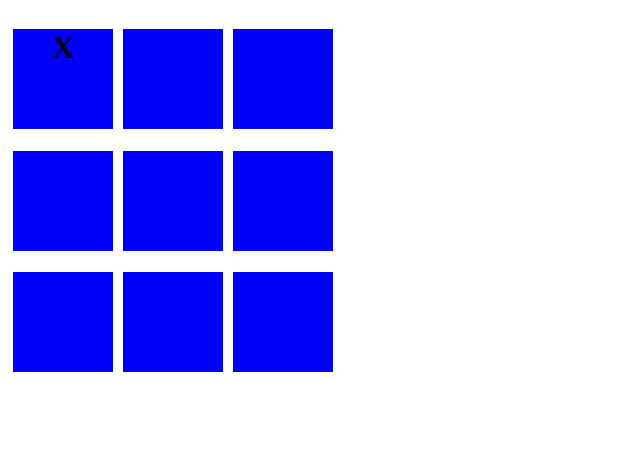
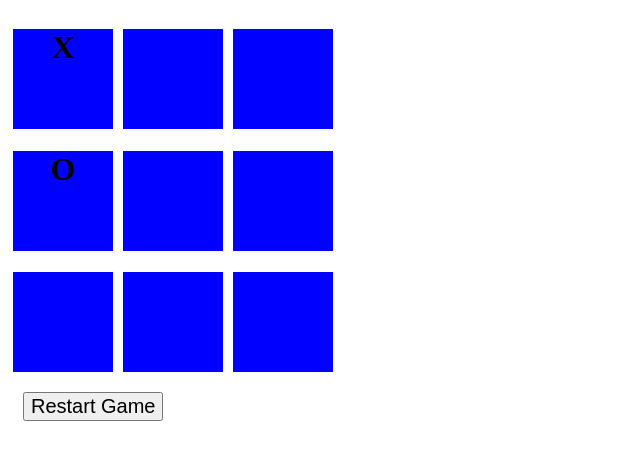
Before and after one commit to sanguliupo/tictactoe, a plain HTML site: page index.html in a window 1280 px wide. Both pictures are taken after a click on the element 63 px from the left and 79 px from the top of the page. Shown: the whole page, without its empty margins (0-640 px from the left). Drawn offline with Linux system fonts and the light colour scheme.

Commit message:
add setTimeout and restart button

```diff
--- a/index.html
+++ b/index.html
@@ -40,6 +40,9 @@
 				</div>
 			</div>
 		</div>
+		<button onclick="location.reload()">
+			Restart Game
+		</button>
 	</body>
 	<script src="script.js"></script>
 </html>
--- a/script.js
+++ b/script.js
@@ -1,14 +1,30 @@
 let box = document.getElementsByClassName('box');
 let count = 0;
+let map = [0, 1, 2, 3, 4, 5, 6, 7, 8];
+const data = [['', '', ''], ['', '', ''], ['', '', '']];
+//iterate data and generate the div for <div class="box"><h1 id="box1"></h1></div>
+// if it's '', then initial state, empty
+// if computer put, then O
+// if computer put, then X
+
 for (let i = 0; i < 9; i++) {
 	box[i].addEventListener('click', function() {
 		if (count % 2 === 0 && box[i].firstElementChild.innerHTML === '') {
 			box[i].firstElementChild.innerHTML = 'X';
-			count++;
-			announceWin();
-		} else if (box[i].firstElementChild.innerHTML === '') {
-			box[i].firstElementChild.innerHTML = 'O';
-			count++;
+			delete map[i];
+			let j = 0;
+			while (j < 9) {
+				if (map[j] !== undefined) {
+					setTimeout(function() {
+						box[j].firstElementChild.innerHTML = 'O';
+					}, 1500);
+					delete map[j];
+					break;
+				} else {
+					j++;
+				}
+			}
+			count += 2;
 			announceWin();
 		}
 	});
--- a/style.css
+++ b/style.css
@@ -19,3 +19,8 @@ h1 {
 	border-color: green;
 	border-width: 5px;
 }
+
+button {
+	font-size: 20px;
+	margin: 15px;
+}
```
